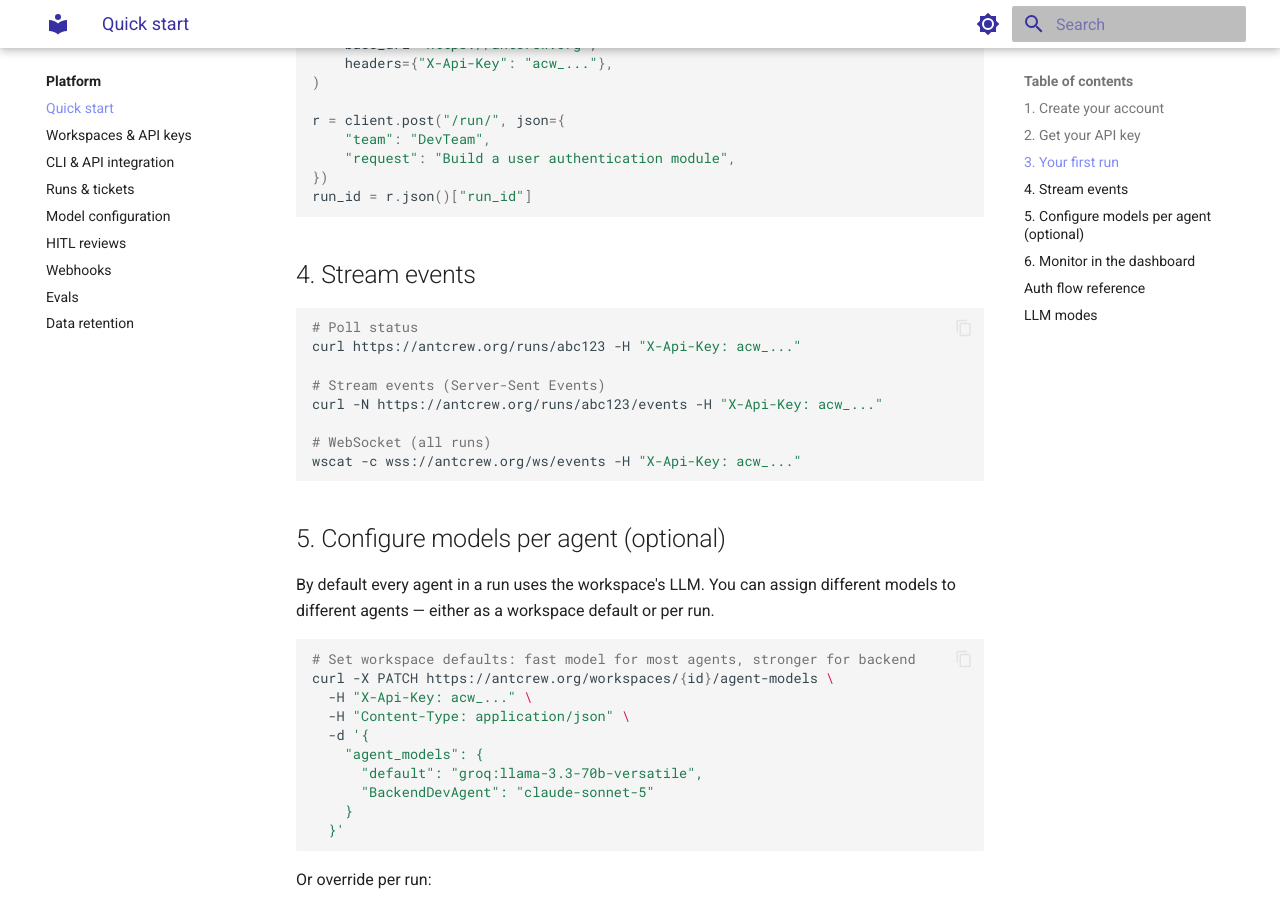
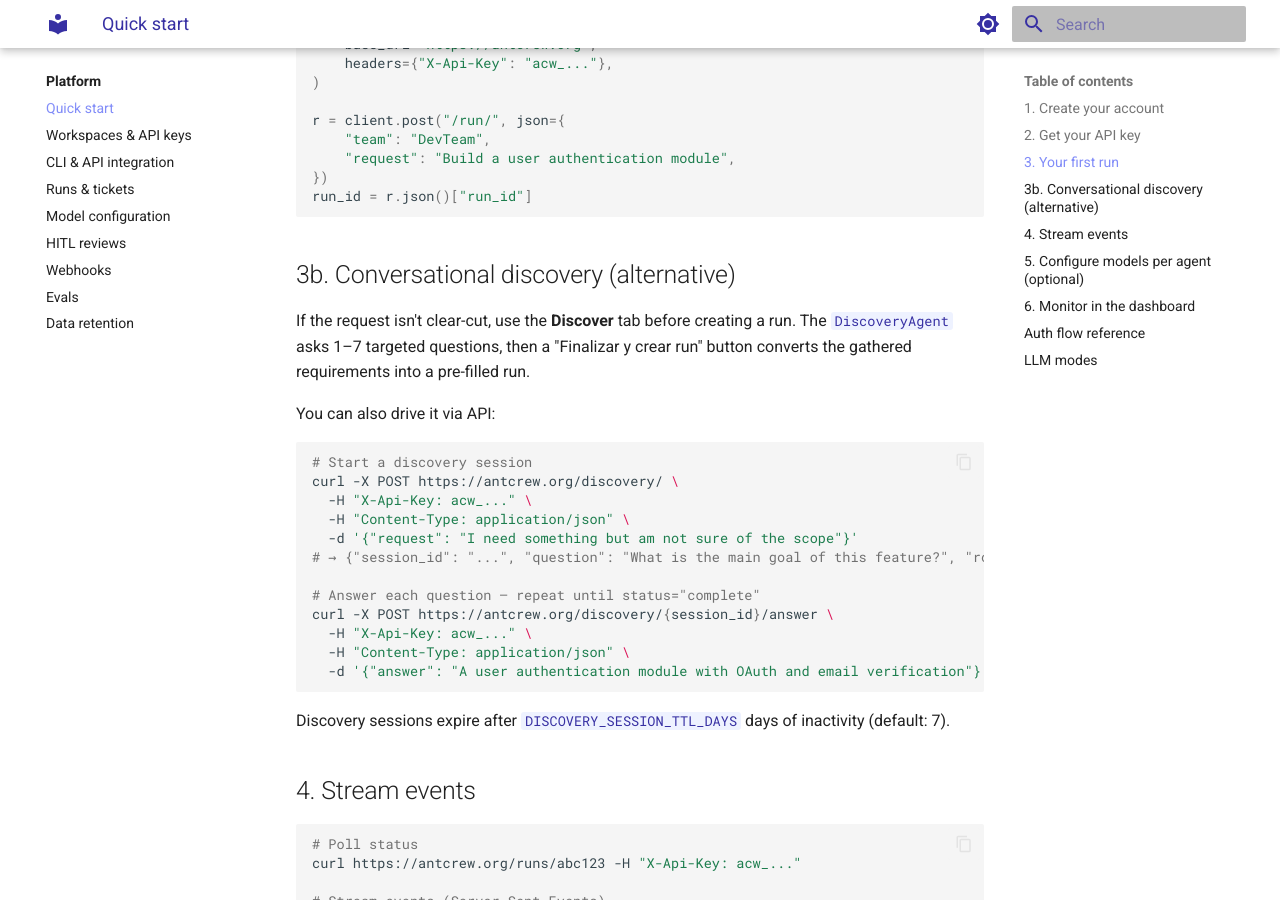
Before and after one commit to iagop03/antcrew-docs, an MkDocs documentation site: the page built from docs/platform/getting-started.md, in a window 1280 px wide and 900 px high, scrolled down 924 px. Built offline with MkDocs 1.6.1 and Material for MkDocs 9.7.7, drawn with Linux system fonts in a browser that asks for light colours; some of the changed text lies outside the part shown.

Commit message:
docs(getting-started): add discovery flow and trial credit note
Step 3b: conversational discovery via /discovery/* API and dashboard
Discover tab — the friendlier alternative to a raw curl request that
existed since v0.6.6 but was undocumented in the quick start.

Trial credit: callout noting the $5.00 TRIAL_CREDIT_USD default so
developers evaluating Managed mode know what to expect instead of
hitting a silent wall.

Co-Authored-By: Claude Sonnet 4.6 <noreply@anthropic.com>

````diff
--- a/docs/platform/getting-started.md
+++ b/docs/platform/getting-started.md
@@ -41,6 +41,29 @@ r = client.post("/run/", json={
 })
 run_id = r.json()["run_id"]
 ```
+
+## 3b. Conversational discovery (alternative)
+
+If the request isn't clear-cut, use the **Discover** tab before creating a run. The `DiscoveryAgent` asks 1–7 targeted questions, then a "Finalizar y crear run" button converts the gathered requirements into a pre-filled run.
+
+You can also drive it via API:
+
+```bash
+# Start a discovery session
+curl -X POST https://antcrew.org/discovery/ \
+  -H "X-Api-Key: acw_..." \
+  -H "Content-Type: application/json" \
+  -d '{"request": "I need something but am not sure of the scope"}'
+# → {"session_id": "...", "question": "What is the main goal of this feature?", "round": 1}
+
+# Answer each question — repeat until status="complete"
+curl -X POST https://antcrew.org/discovery/{session_id}/answer \
+  -H "X-Api-Key: acw_..." \
+  -H "Content-Type: application/json" \
+  -d '{"answer": "A user authentication module with OAuth and email verification"}'
+```
+
+Discovery sessions expire after `DISCOVERY_SESSION_TTL_DAYS` days of inactivity (default: 7).
 
 ## 4. Stream events
 
@@ -112,3 +135,6 @@ Browser sessions use an `antcrew_session` cookie. API clients use `X-Api-Key`.
 | **Proxy** | Your key, via `antcrew-proxy` | ×0.7 | Run `antcrew-proxy`; Settings → Providers → set proxy URL |
 
 BYOK and Proxy keys are encrypted at rest and never stored in plaintext.
+
+> **Trial accounts** start with a **$5.00 credit** in Managed mode. When the credit is exhausted the next run returns an error showing the amount spent. Upgrade to a paid plan from workspace settings to continue.
+> The credit limit is configurable via the `TRIAL_CREDIT_USD` environment variable (platform admins only).
````
